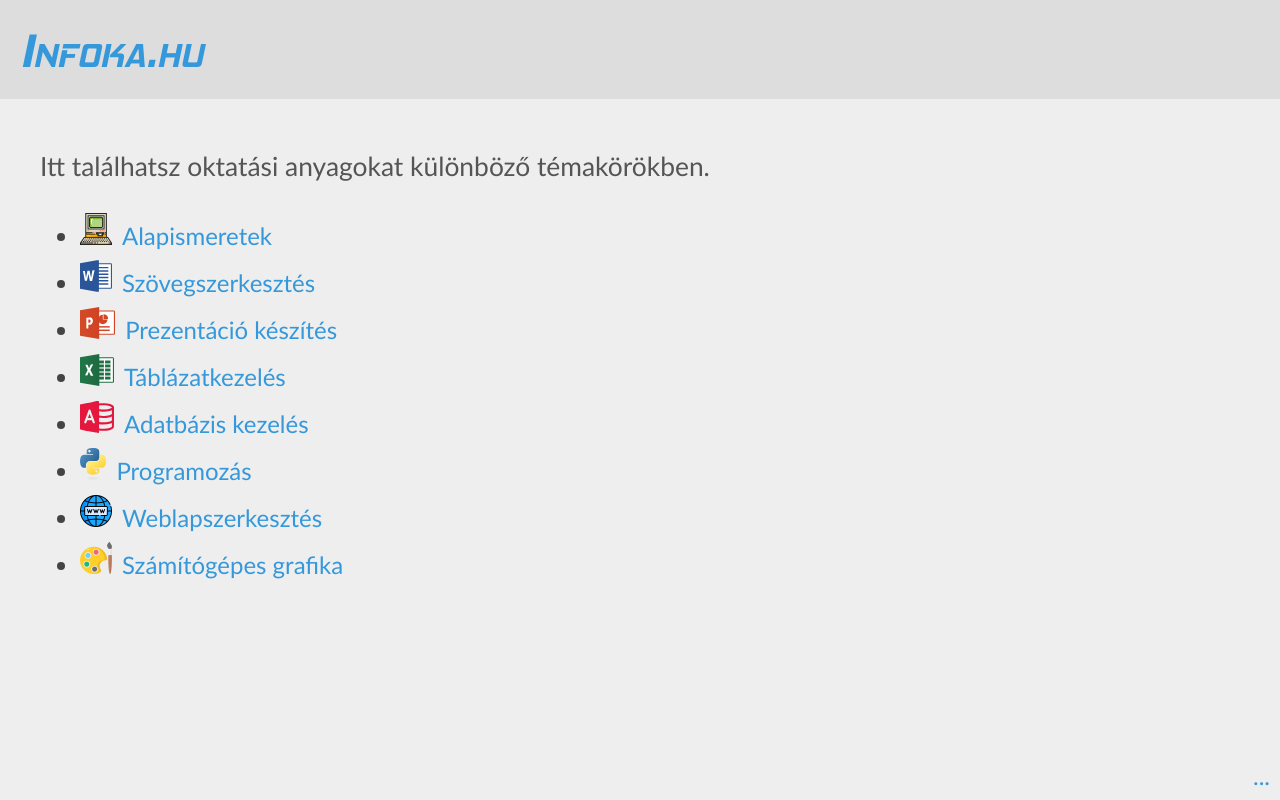
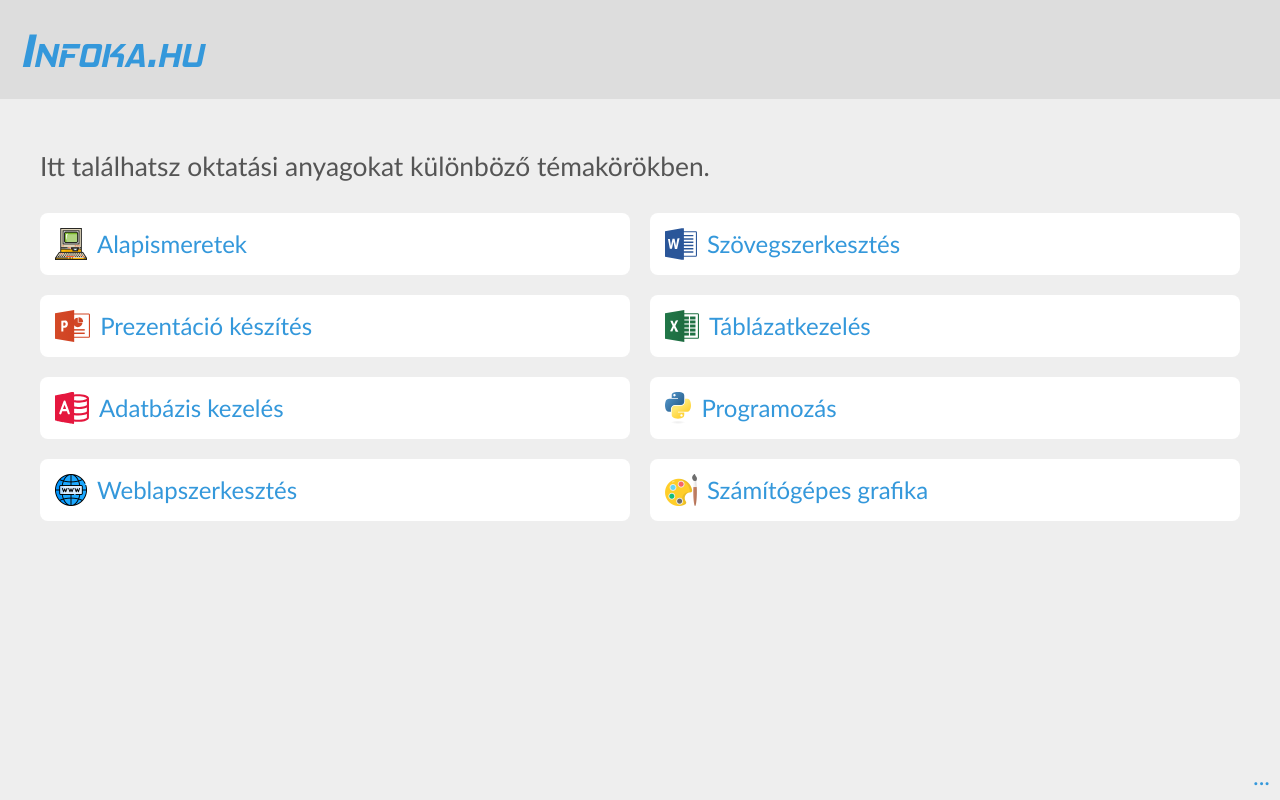
Before and after one commit to pisti72/infoka, a plain HTML site: page index.html in a window 1280 px wide. Drawn offline with Linux system fonts and the light colour scheme.

Commit message:
li item improved to flex container

```diff
--- a/mystyle.css
+++ b/mystyle.css
@@ -61,6 +61,35 @@ div.container {
     max-width: 1200px;
     margin: 0 auto;
     padding: 20px;
+}
+
+.container ul {
+    list-style: none;
+    padding: 0;
+    margin: 0;
+    display: flex;
+    flex-wrap: wrap;
+    gap: 20px;
+}
+
+.container ul li {
+    margin: 0;
+    flex-basis: calc(50% - 10px);
+}
+
+.container ul li a {
+    display: flex;
+    align-items: center;
+    padding: 15px;
+    background-color: white;
+    border-radius: 8px;
+    transition: transform 0.2s, box-shadow 0.2s;
+}
+
+.container ul li a:hover {
+    text-decoration: none;
+    transform: translateY(-2px);
+    box-shadow: 0 4px 8px rgba(0, 0, 0, 0.1);
 }
 
 table {
@@ -166,4 +195,8 @@ a:hover {
     td, th {
         white-space: nowrap;
     }
+
+    .container ul li {
+        flex-basis: 100%;
+    }
 }
```
